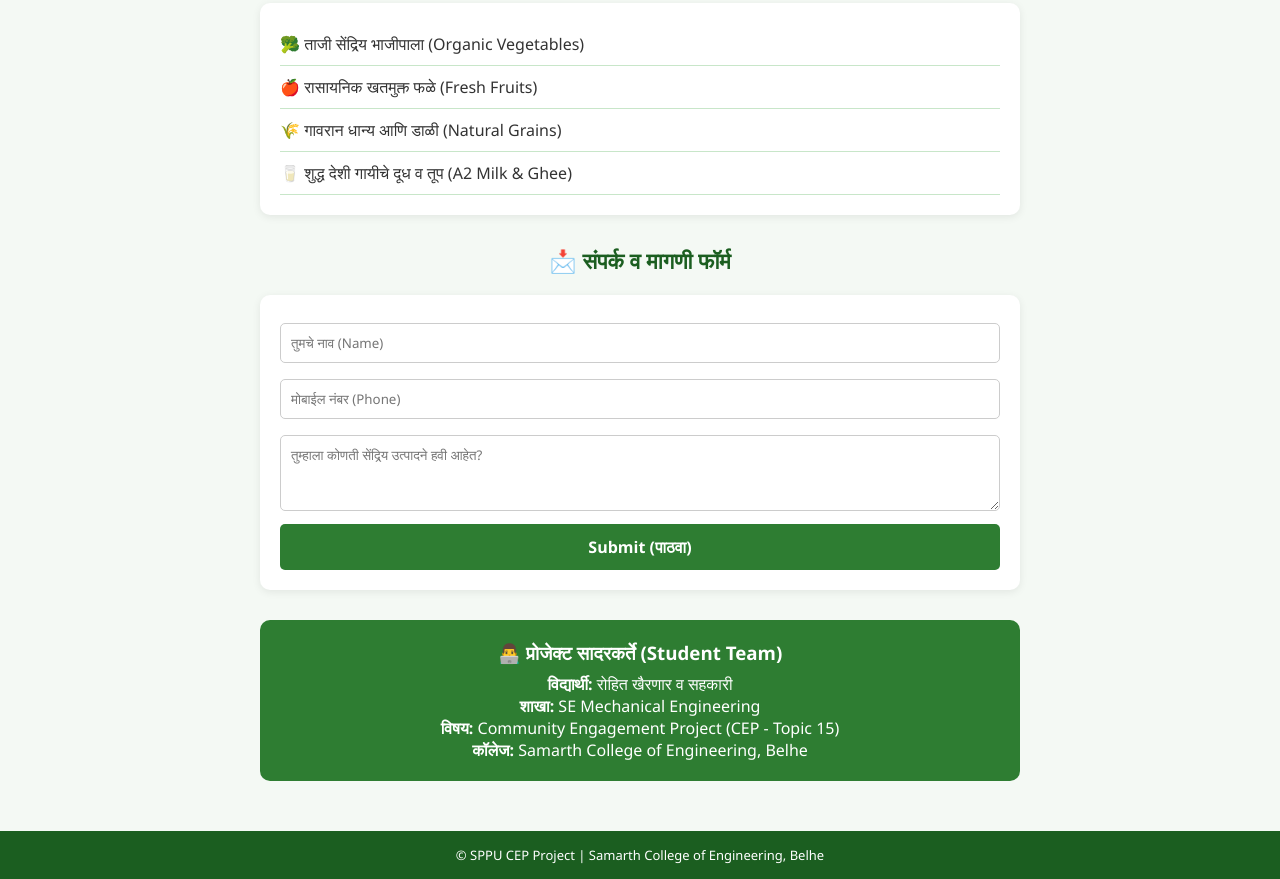
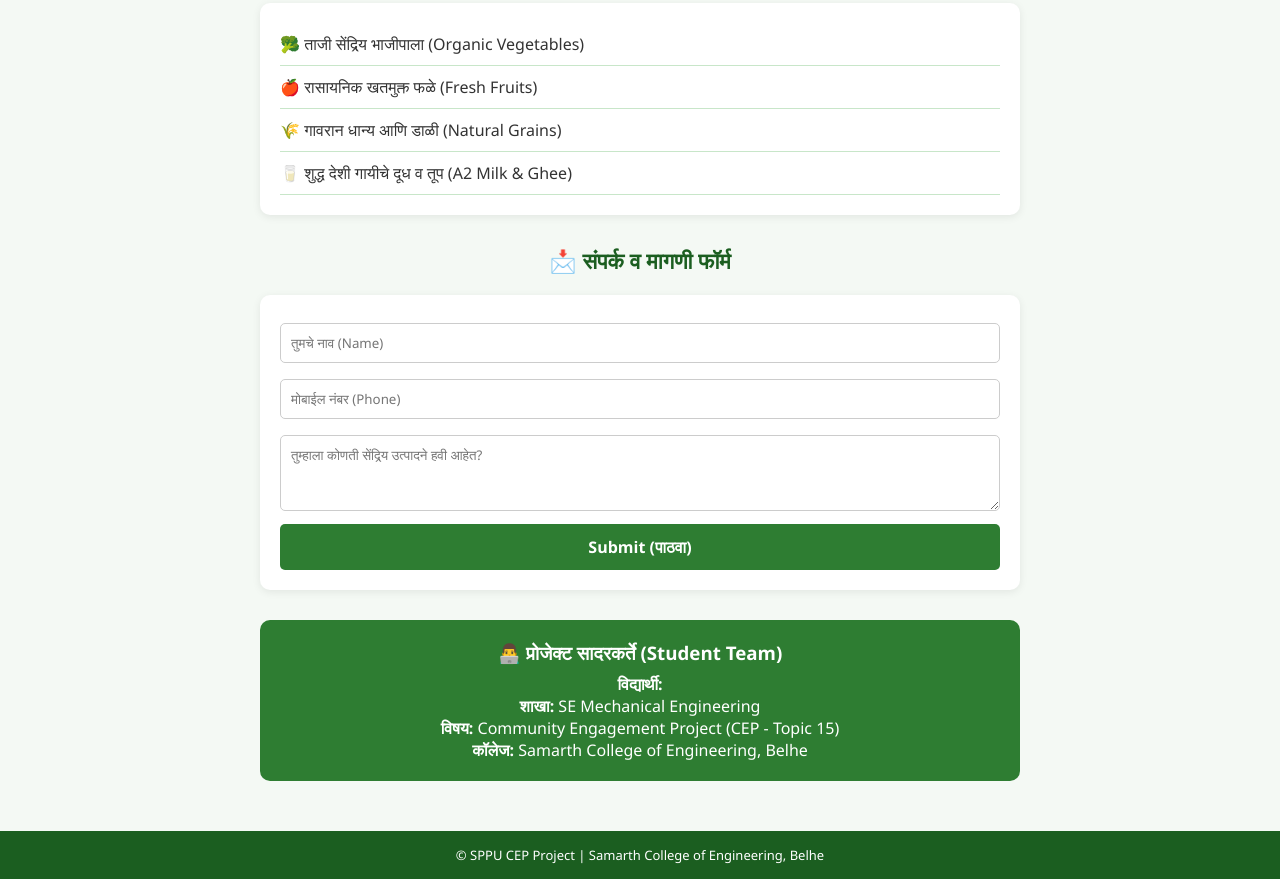
Before and after one commit to rohitkhairnar7350-spec/Students-, a plain HTML site: page index.html in a window 1280 px wide. Shown: the part 1510-2389 px from the top of the page. Drawn offline with Linux system fonts and the light colour scheme.

Commit message:
Remove student names from project team details

```diff
--- a/index.html
+++ b/index.html
@@ -290,7 +290,7 @@
         <!-- Project Team Details -->
         <div class="team">
             <h3>👨‍💻 प्रोजेक्ट सादरकर्ते (Student Team)</h3>
-            <p style="margin-top:8px;"><b>विद्यार्थी:</b> रोहित खैरणार व सहकारी</p>
+            <p style="margin-top:8px;"><b>विद्यार्थी:</b> </p>
             <p><b>शाखा:</b> SE Mechanical Engineering</p>
             <p><b>विषय:</b> Community Engagement Project (CEP - Topic 15)</p>
             <p><b>कॉलेज:</b> Samarth College of Engineering, Belhe</p>
```
